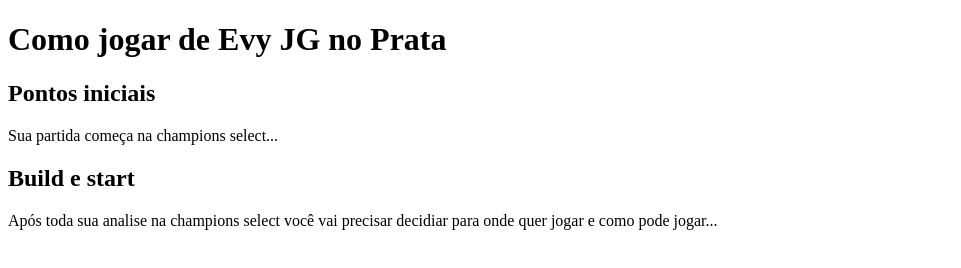
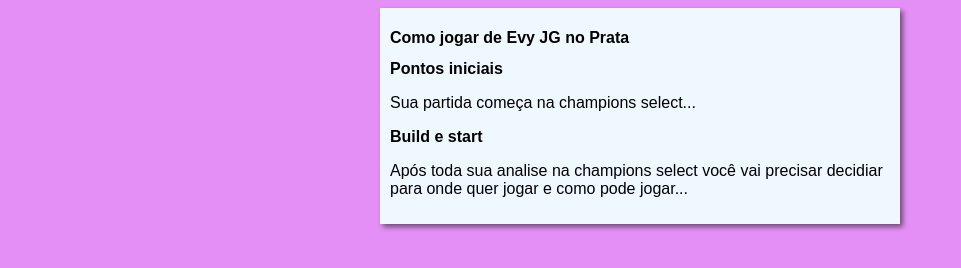
Before and after one commit to Faffe-hub/projeto-site, a plain HTML site: page index.html in a window 1280 px wide. Shown: the whole page, without its empty margins (0-961 px from the left). Drawn offline with Linux system fonts and the light colour scheme.

Commit message:
comecei o design

```diff
--- /dev/null
+++ b/estilos/style.css
@@ -0,0 +1,14 @@
+*{
+    font-family: Arial, Helvetica, sans-serif;
+    font-size: 16px;
+}
+body{
+    background-color: rgb(228, 143, 245);
+}
+main {
+    background-color: aliceblue;
+    width: 500px;
+    margin: auto;
+    padding: 10px;
+    box-shadow: 3px 3px 5px rgba(0, 0, 0, 0.493);
+}
--- a/index.html
+++ b/index.html
@@ -4,6 +4,7 @@
     <meta charset="UTF-8">
     <meta name="viewport" content="width=device-width, initial-scale=1.0">
     <title>COMO JOGAR DE EVY NO PRATA</title>
+    <link rel="stylesheet" href="estilos/style.css">
 </head>
 <body>
     <main>
```
